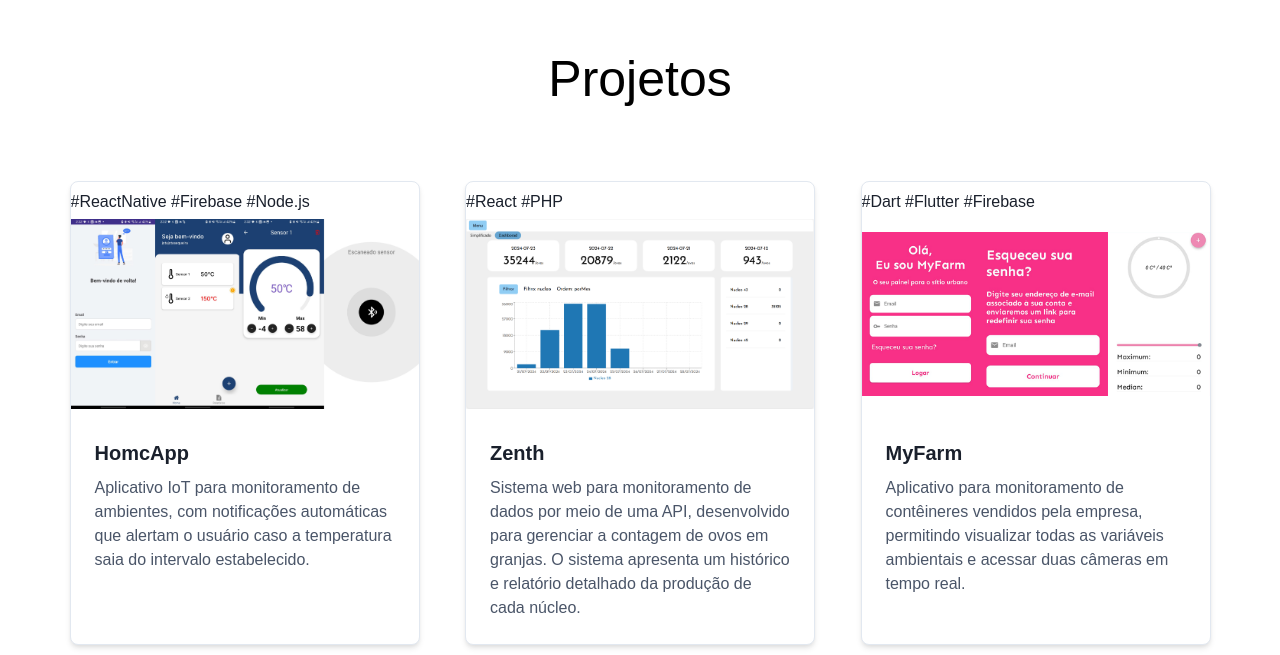
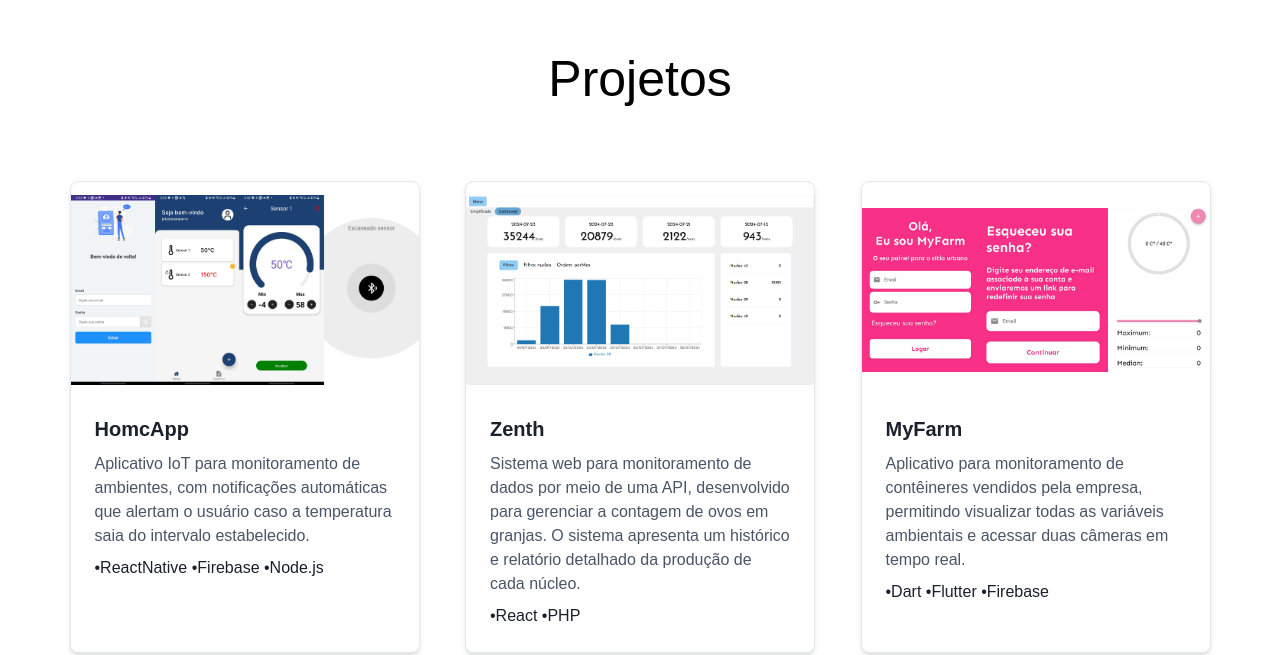
Before and after one commit to Evon09/React-Portifolio, a React (Create React App) app: page / in a window 1280 px wide. Shown: the part 2145-2800 px from the top of the page. Built offline with nearby package versions, Linux system fonts and the light colour scheme.

Commit message:
add url whit language

```diff
--- a/package.json
+++ b/package.json
@@ -46,5 +46,8 @@
       "last 1 firefox version",
       "last 1 safari version"
     ]
+  },
+  "devDependencies": {
+    "react-router-dom": "^6.27.0"
   }
 }
--- a/src/App.tsx
+++ b/src/App.tsx
@@ -4,11 +4,18 @@ import theme from "./styles/const";
 import { MouseProvider } from "./context/mouseProvider";
 import "../src/styles/scrollStyle.css";
 import "./styles/global.css";
+import { Route, BrowserRouter, Routes } from "react-router-dom";
 
 export const App = () => (
   <ChakraProvider theme={theme}>
     <MouseProvider>
-      <Home></Home>
+      <BrowserRouter>
+        <Routes>
+          <Route path="/:lang" element={<Home />} />{" "}
+          {/* Use 'element' com JSX */}
+          <Route path="/" element={<Home />} /> {/* Use 'element' com JSX */}
+        </Routes>
+      </BrowserRouter>
     </MouseProvider>
   </ChakraProvider>
 );
--- a/src/componentes/experiencia.tsx
+++ b/src/componentes/experiencia.tsx
@@ -35,7 +35,7 @@ const Experiencia = () => {
   );
   const { language } = useMouse();
 
-  console.log(bg);
+
   return (
     <Flex
       id="experiencia"
--- a/src/componentes/header.tsx
+++ b/src/componentes/header.tsx
@@ -11,7 +11,7 @@ const Header = () => {
     <Flex
       w="100%"
       h={theme.values.headerHegit}
-      bg="rgba(23, 42, 5, 0.5)"
+      bg="rgba(74, 85, 104, 0.5)"
       px={theme.values.px}
       justify={"space-between"}
       position={"fixed"}
--- a/src/componentes/models/Rhetorician.jsx
+++ b/src/componentes/models/Rhetorician.jsx
@@ -20,7 +20,6 @@ export function Rheto(props) {
   const { actions, names } = useAnimations(animations, group);
   const [mousePosition, setMousePosition] = useState({ x: 0, y: 0 });
 
-  console.log("🧑", names);
 
   useEffect(() => {
     actions[names[0]]
--- a/src/componentes/mouse.tsx
+++ b/src/componentes/mouse.tsx
@@ -20,7 +20,7 @@ const Mouse = () => {
       navigator.userAgent
     );
   };
-  console.log(bg);
+
 
   const variants = {
     default: {
@@ -117,7 +117,7 @@ const Mouse = () => {
             }}
             variants={variants}
             animate={mouseState} // Anima com base no estado do mouse (up ou down)
-            transition={{ type: "spring", stiffness: 300, damping: 20 }} // Suave e realista
+            transition={{ type: "spring", stiffness: 500, damping: 80 }} // Suave e realista
           />
         </>
       )}
--- a/src/componentes/projetos.tsx
+++ b/src/componentes/projetos.tsx
@@ -92,7 +92,6 @@ const Projetos = () => {
             paddingTop={2}
             bg={bg}
           >
-            <Text>{item.tec}</Text>
             {/* Imagem do Card */}
             <Image
               src={imageSrcs[index] || "../img/file.jpg"} // Substitua pela URL da sua imagem
@@ -111,6 +110,7 @@ const Projetos = () => {
               <Text fontSize="md" color={textDec}>
                 {language === "pt" ? item.descricao.pt : item.descricao.en}
               </Text>
+              <Text>{item.tec}</Text>
             </Stack>
           </Box>
         ))}
--- a/src/json/projetos.json
+++ b/src/json/projetos.json
@@ -5,7 +5,7 @@
   },
   "projetos": [
     {
-      "tec": "#ReactNative #Firebase #Node.js",
+      "tec": "•ReactNative •Firebase •Node.js ",
       "img": "HomcApp.png",
       "descricao": {
         "pt": "Aplicativo IoT para monitoramento de ambientes, com notificações automáticas que alertam o usuário caso a temperatura saia do intervalo estabelecido.",
@@ -17,7 +17,7 @@
       }
     },
     {
-      "tec": "#React #PHP",
+      "tec": "•React •PHP",
       "img": "zenth.png",
       "descricao": {
         "pt": "Sistema web para monitoramento de dados por meio de uma API, desenvolvido para gerenciar a contagem de ovos em granjas. O sistema apresenta um histórico e relatório detalhado da produção de cada núcleo.",
@@ -29,7 +29,7 @@
       }
     },
     {
-      "tec": "#Dart #Flutter #Firebase",
+      "tec": "•Dart •Flutter •Firebase",
       "img": "myfarm.png",
       "descricao": {
         "pt": "Aplicativo para monitoramento de contêineres vendidos pela empresa, permitindo visualizar todas as variáveis ambientais e acessar duas câmeras em tempo real.",
@@ -41,7 +41,7 @@
       }
     },
     {
-      "tec": "#HTML #CSS #JavaScript",
+      "tec": "•HTML •CSS •JavaScript",
       "img": "utfarm.png",
       "descricao": {
         "pt": "Website desenvolvido para a empresa UTFARM, projetado para exibir os produtos e serviços oferecidos pela empresa de forma clara e organizada.",
--- a/src/views/home.tsx
+++ b/src/views/home.tsx
@@ -18,9 +18,19 @@ import Experiencia from "../componentes/experiencia";
 import Tecnologia from "../componentes/tecnologia";
 import Projetos from "../componentes/projetos";
 import Contato from "../componentes/contato";
+import { useEffect } from "react";
+import { useMouse } from "../context/mouseProvider";
+import { useParams } from "react-router-dom";
 
 const Home = () => {
   const bg = useColorModeValue("gray.100", "gray.900");
+  const { lang } = useParams();
+  const { setLanguage, language } = useMouse();
+  useEffect(() => {
+    setLanguage(lang === "pt" || lang === "en" ? lang : "pt");
+    // console.log(lang);
+    // console.log(language);
+  }, [lang]);
 
   return (
     <Flex
@@ -62,8 +72,7 @@ const Home = () => {
         bg={bg}
         align={"center"}
         justify={"center"}
-      >
-      </Flex>
+      ></Flex>
     </Flex>
   );
 };
```
Also changed, not shown: 1 other file (tests, documents, lock files or other folders).
